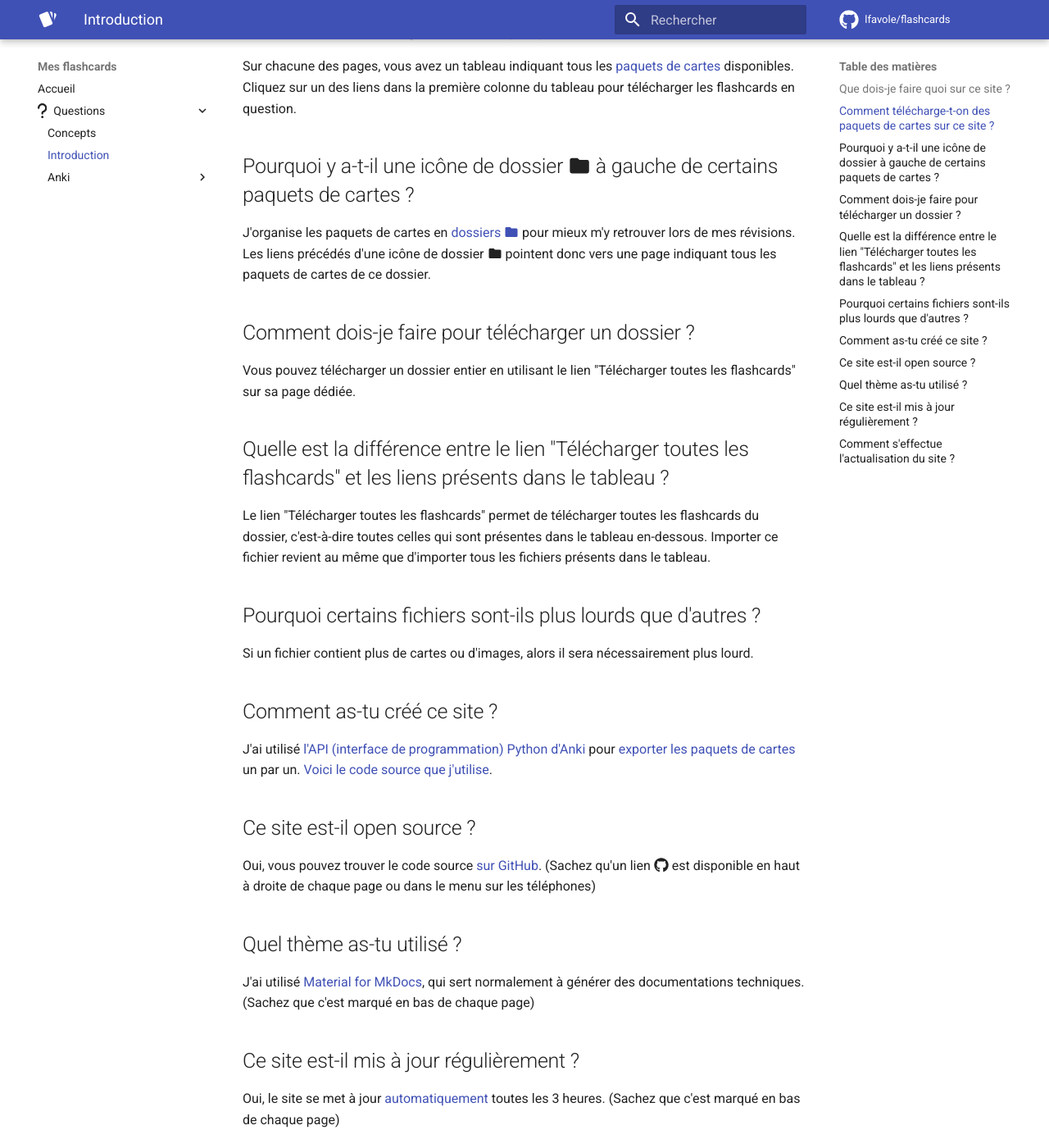
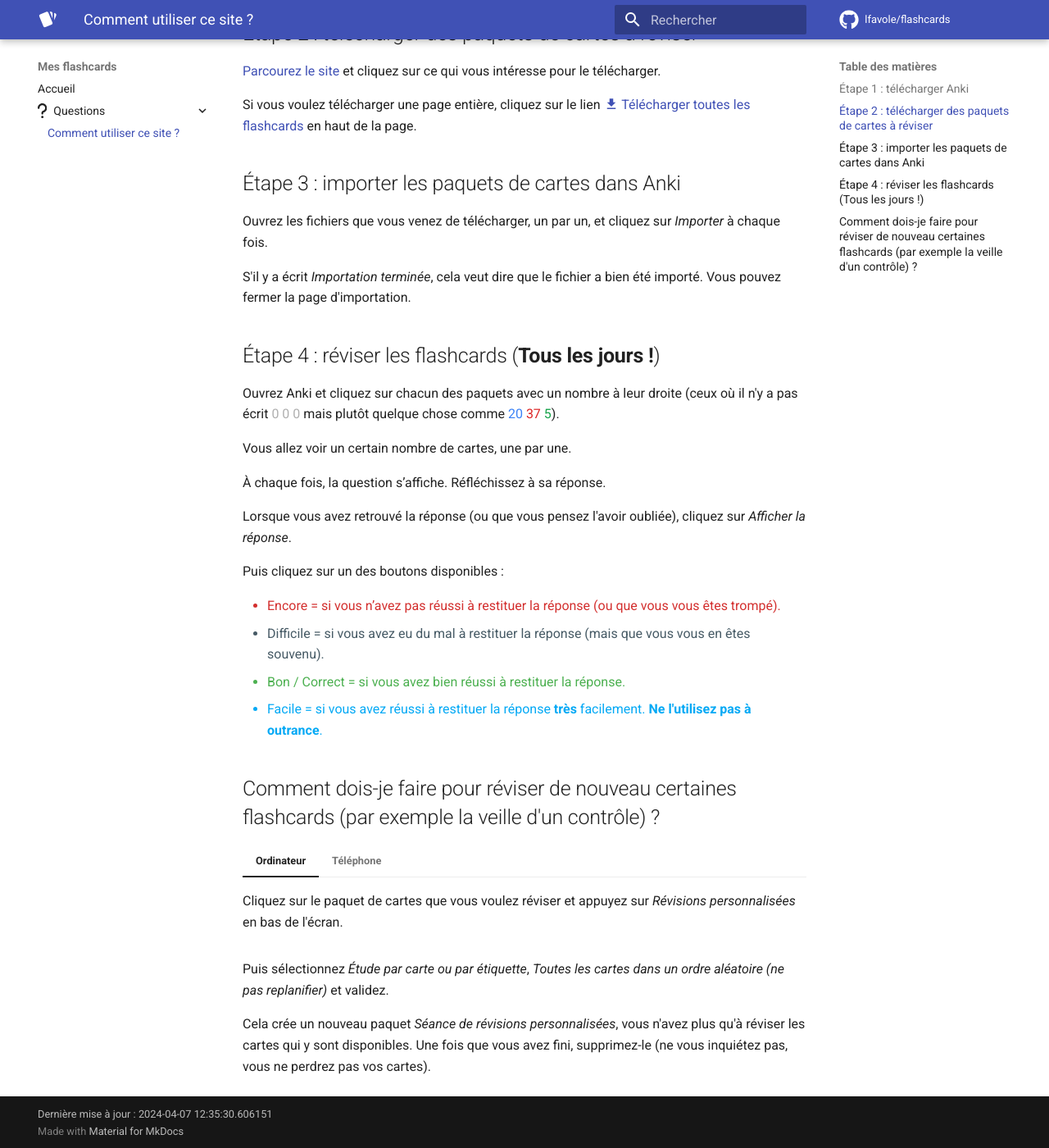
Before and after one commit to lfavole/flashcards, an MkDocs documentation site: the page built from docs/questions/start.md, in a window 1280 px wide and 1400 px high, scrolled down 346 px. Shown: the whole window at 82% size. Built offline with MkDocs 1.6.1 and Material for MkDocs 9.7.7, drawn with Linux system fonts in a browser that asks for light colours; plug-ins that fetch from the network failed and are left out; comment, search, counter and statistics services are not loaded; some of the changed text lies outside the part shown.

Commit message:
feat: Update instructions

```diff
--- a/docs/js/linked-tabs.js
+++ b/docs/js/linked-tabs.js
@@ -2,38 +2,7 @@
 
 document$.subscribe(function() {
     var tabs = document.querySelectorAll(".tabbed-set > input");
-    var changing = false;
-    for (var tab of tabs) {
-        tab.addEventListener("change", evt => {
-            if(changing || !evt.target.checked) return;
-            changing = true;
-            console.log(evt.target, "changed");
-
-            var current = evt.target.labels[0];
-            var pos = current.getBoundingClientRect().top;
-            var labelContent = current.textContent;
-            var labels = document.querySelectorAll(".tabbed-alternate > .tabbed-labels > label");
-            for (var label of labels) {
-                if (evt.target != label.control && label.textContent === labelContent)
-                    label.firstChild.click();
-            }
-
-            // Preserve scroll position
-            var delta = (current.getBoundingClientRect().top) - pos;
-            window.scrollBy(0, delta);
-
-            changing = false;
-        });
-    }
-
-    var id = location.hash.substring(1);
-    var item = id ? document.getElementById(id) : null;
-    if(item && [].includes.apply(document.querySelectorAll(".tabbed-set > .tabbed-labels > label"), item)) {
-        var openTabs = document.querySelectorAll(".tabbed-set > input:checked");
-        for(var tab of openTabs) {
-            tab.labels[0].click();
-        }
-    } else if(tabs.length && (tabs[0].id == "ordinateur" || tabs[0].id == "telephone")) {
+    if(!location.hash.substring(1)) {
         if(navigator.userAgent.match(/Android|webOS|iPhone|iPad|iPod|BlackBerry|Windows Phone/)) {
             // click on the second input (phone)
             tabs[1].click();
--- a/docs/questions/start.md
+++ b/docs/questions/start.md
@@ -1,47 +1,65 @@
-# Introduction
+# Comment utiliser ce site ?
 
-## Que dois-je faire quoi sur ce site ? { id="start" }
+## Étape 1 : télécharger Anki { id="download-anki" }
 
-1. [Installez l'application Anki](anki/index.md#download).
-2. [Téléchargez des paquets de cartes qui vous intéressent](#download-decks).
-3. [Importez-les](anki/importing.md#import).
+=== "Ordinateur"
 
-## Comment télécharge-t-on des paquets de cartes sur ce site ? { id="download-decks" }
+    Allez sur [le site officiel d'Anki](https://apps.ankiweb.net/#download){ target="_blank" }.
 
-Sur chacune des pages, vous avez un tableau indiquant tous les [paquets de cartes](anki/concepts.md#decks) disponibles. Cliquez sur un des liens dans la première colonne du tableau pour télécharger les flashcards en question.
+=== "Téléphone"
 
-## Pourquoi y a-t-il une icône de dossier :material-folder: à gauche de certains paquets de cartes ? { id="folder-icon" }
+    [![Disponible sur Google Play](../img/playstore_fr.png){ style="height: 60px" }](https://play.google.com/store/apps/details?id=com.ichi2.anki){ target="_blank" }
 
-J'organise les paquets de cartes en [dossiers :material-folder:](anki/concepts.md#folders) pour mieux m'y retrouver lors de mes révisions. Les liens précédés d'une icône de dossier :material-folder: pointent donc vers une page indiquant tous les paquets de cartes de ce dossier.
+    !!! warning "Très important : si vous avez un iPhone"
 
-## Comment dois-je faire pour télécharger un dossier ? { id="download-folder" }
+        Sur les iPhones, **l'application est payante**. Suivez donc ces étapes :
 
-Vous pouvez télécharger un dossier entier en utilisant le lien "Télécharger toutes les flashcards" sur sa page dédiée.
+        * Suivez cette procédure sur un autre appareil (ordinateur, téléphone Android, ...)
+        * [Créez un compte AnkiWeb](https://ankiweb.net/account/signup){ target="_blank" }
+        * Cliquez sur *Synchroniser* et renseignez vos identifiants AnkiWeb.
+        * [Révisez depuis AnkiWeb](https://ankiweb.net){ target="_blank" }
 
-## Quelle est la différence entre le lien "Télécharger toutes les flashcards" et les liens présents dans le tableau ? { id="download-all-flashcards" }
+## Étape 2 : télécharger des paquets de cartes à réviser { id="download-decks" }
 
-Le lien "Télécharger toutes les flashcards" permet de télécharger toutes les flashcards du dossier, c'est-à-dire toutes celles qui sont présentes dans le tableau en-dessous. Importer ce fichier revient au même que d'importer tous les fichiers présents dans le tableau.
+[Parcourez le site](../index.md) et cliquez sur ce qui vous intéresse pour le télécharger.
 
-## Pourquoi certains fichiers sont-ils plus lourds que d'autres ? { id="filesize" }
+Si vous voulez télécharger une page entière, cliquez sur le lien <a>:material-download: Télécharger toutes les flashcards</a> en haut de la page.
 
-Si un fichier contient plus de cartes ou d'images, alors il sera nécessairement plus lourd.
+## Étape 3 : importer les paquets de cartes dans Anki { id="import" }
 
-## Comment as-tu créé ce site ? { id="creating" }
+Ouvrez les fichiers que vous venez de télécharger, un par un, et cliquez sur *Importer* à chaque fois.
 
-J'ai utilisé [l'API (interface de programmation) Python d'Anki](https://addon-docs.ankiweb.net/the-anki-module.html) pour [exporter les paquets de cartes](https://github.com/ankitects/anki/blob/e0de13e/pylib/anki/collection.py#L366) un par un. [Voici le code source que j'utilise](https://github.com/lfavole/flashcards/blob/main/export_and_build_docs.py).
+S'il y a écrit *Importation terminée*, cela veut dire que le fichier a bien été importé. Vous pouvez fermer la page d'importation.
 
-## Ce site est-il open source ? { id="opensource" }
+## Étape 4 : réviser les flashcards (**Tous les jours !**) { id="review" }
 
-Oui, vous pouvez trouver le code source [sur GitHub](https://github.com/lfavole/flashcards){ target="_blank" }. (Sachez qu'un lien :fontawesome-brands-github: est disponible en haut à droite de chaque page ou dans le menu sur les téléphones)
+Ouvrez Anki et cliquez sur chacun des paquets avec un nombre à leur droite (ceux où il n'y a pas écrit <span style="color: #afafaf">0 0 0</span> mais plutôt quelque chose comme <span style="color: #3b82f6">20</span> <span style="color: #dc2626">37</span> <span style="color: #16a34a">5</span>).
 
-## Quel thème as-tu utilisé ? { id="theme" }
+Vous allez voir un certain nombre de cartes, une par une.
 
-J'ai utilisé [Material for MkDocs](https://squidfunk.github.io/mkdocs-material/), qui sert normalement à générer des documentations techniques. (Sachez que c'est marqué en bas de chaque page)
+À chaque fois, la question s’affiche. Réfléchissez à sa réponse.
 
-## Ce site est-il mis à jour régulièrement ? { id="updating" }
+Lorsque vous avez retrouvé la réponse (ou que vous pensez l'avoir oubliée), cliquez sur *Afficher la réponse*.
 
-Oui, le site se met à jour [automatiquement](#cron) toutes les 3 heures. (Sachez que c'est marqué en bas de chaque page)
+Puis cliquez sur un des boutons disponibles :
 
-## Comment s'effectue l'actualisation du site ? { id="cron" }
+<ul>
+    <li style="color: #d32f2e">Encore = si vous n’avez pas réussi à restituer la réponse (ou que vous vous êtes trompé).</li>
+    <li style="color: #465a65">Difficile = si vous avez eu du mal à restituer la réponse (mais que vous vous en êtes souvenu).</li>
+    <li style="color: #4cb050">Bon / Correct = si vous avez bien réussi à restituer la réponse.</li>
+    <li style="color: #03a9f5">Facile = si vous avez réussi à restituer la réponse <b>très</b> facilement. <b>Ne l'utilisez pas à outrance</b>.</li>
+</ul>
 
-Grâce à une [tâche cron sur GitHub](https://docs.github.com/fr/actions/using-workflows/events-that-trigger-workflows#schedule) : [voici le code que j'utilise](https://github.com/lfavole/flashcards/actions/workflows/build.yml).
+## Comment dois-je faire pour réviser de nouveau certaines flashcards (par exemple la veille d'un contrôle) ? { id="custom-study" }
+
+=== "Ordinateur"
+
+    Cliquez sur le paquet de cartes que vous voulez réviser et appuyez sur *Révisions personnalisées* en bas de l'écran.
+
+=== "Téléphone"
+
+    Faites un appui long sur le paquet de cartes que vous voulez réviser et sélectionnez *Révision personnalisée*.
+
+Puis sélectionnez *Étude par carte ou par étiquette*, *Toutes les cartes dans un ordre aléatoire (ne pas replanifier)* et validez.
+
+Cela crée un nouveau paquet *Séance de révisions personnalisées*, vous n'avez plus qu'à réviser les cartes qui y sont disponibles. Une fois que vous avez fini, supprimez-le (ne vous inquiétez pas, vous ne perdrez pas vos cartes).
--- a/mkdocs.yml
+++ b/mkdocs.yml
@@ -16,6 +16,7 @@
 
   features:
     - content.code.copy
+    - content.tabs.link
     - navigation.indexes
     - navigation.instant
     - navigation.instant.progress
@@ -33,6 +34,7 @@
   - search
 
 markdown_extensions:
+  - admonition
   - attr_list
   - markdown_include.include:
       base_path: docs
```
Also changed, not shown: docs/questions/anki/concepts.md (deleted, +0 -103 lines), docs/questions/anki/creating.md (deleted, +0 -38 lines), docs/questions/anki/importing.md (deleted, +0 -18 lines), docs/questions/anki/index.md (deleted, +0 -52 lines), docs/questions/anki/reviewing.md (deleted, +0 -78 lines), docs/questions/concepts.md (deleted, +0 -17 lines), export_and_build_docs.py (+7 -16 lines).
